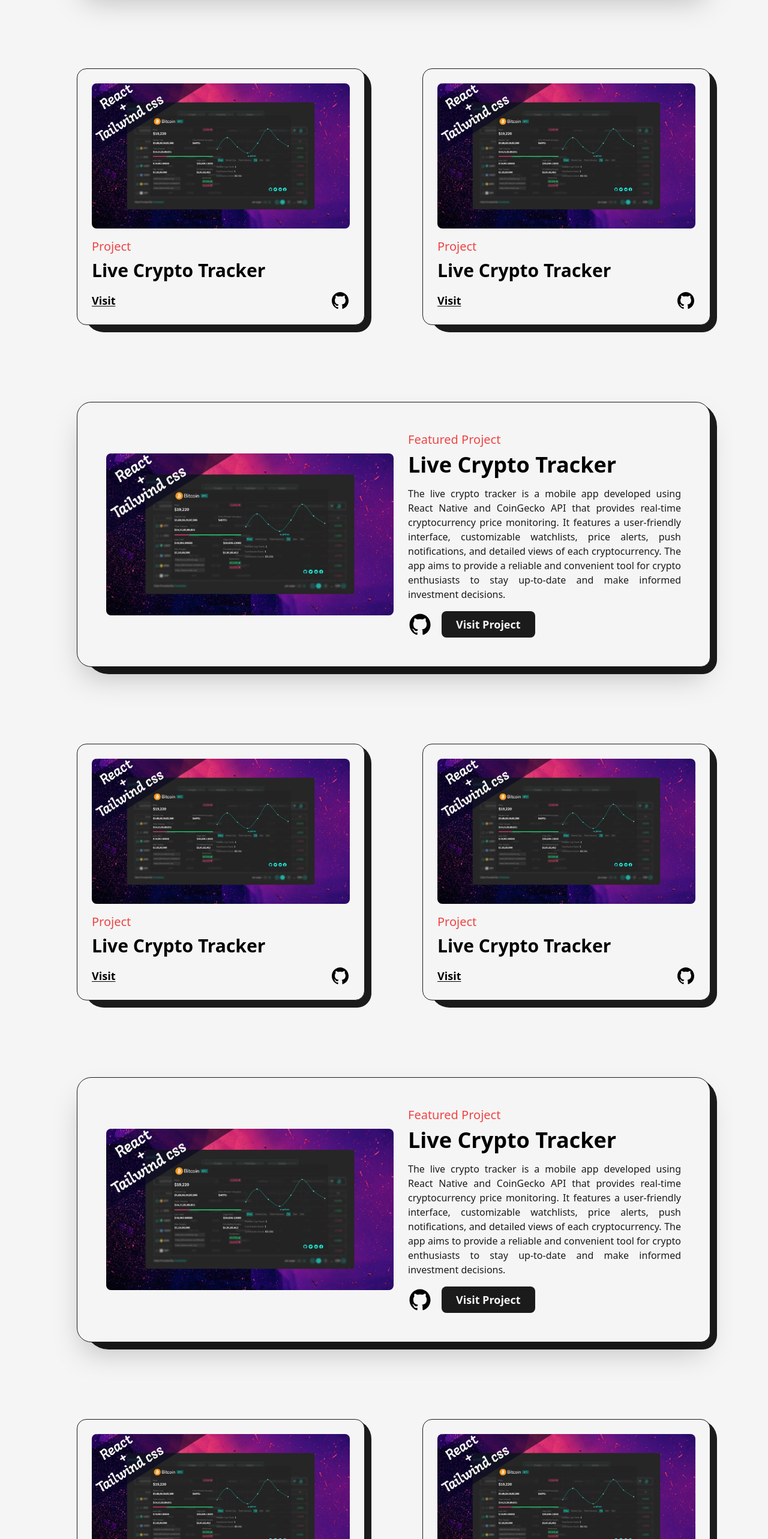
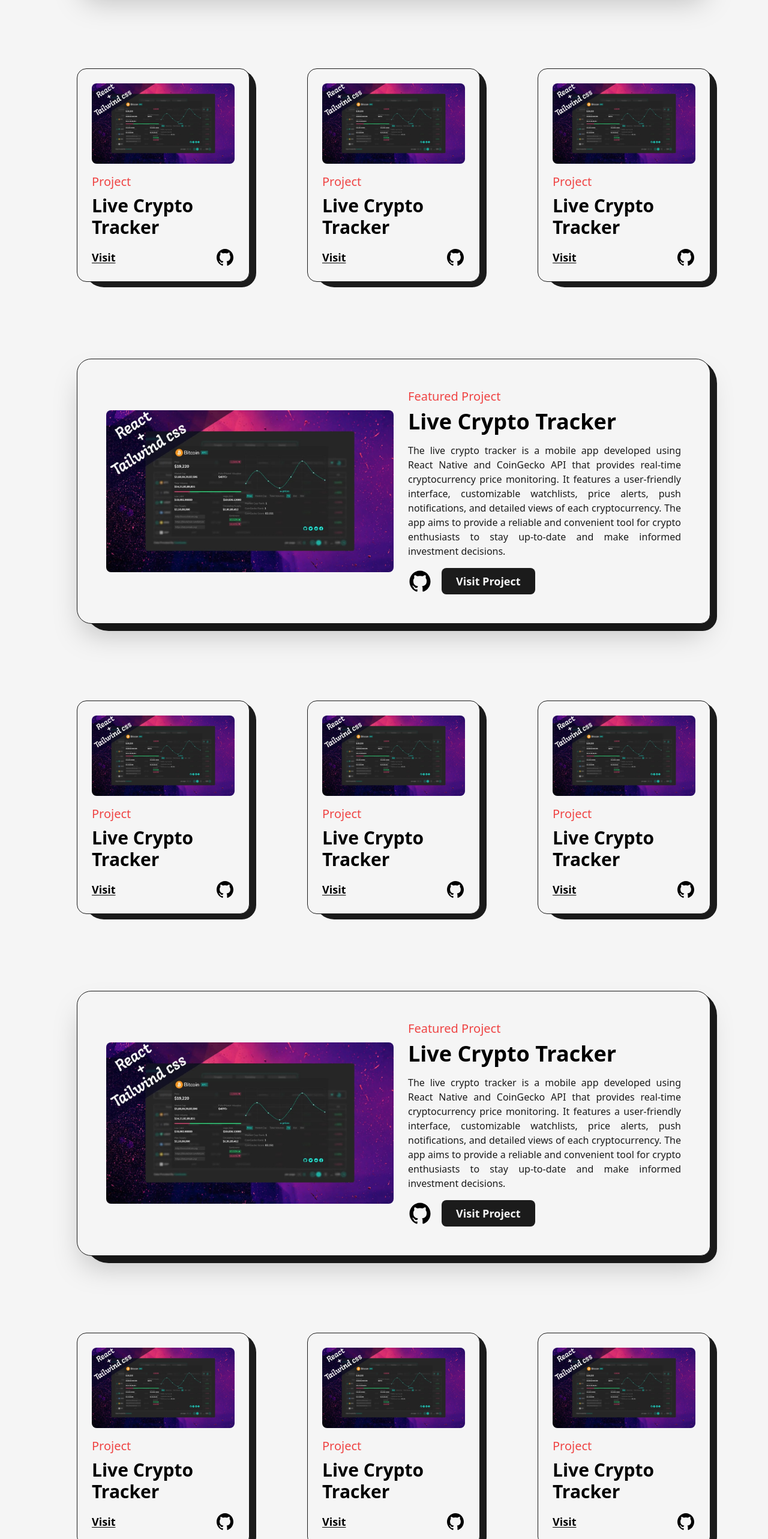
Before and after one commit to Madura-Prasad/Next.js-Portfolio, a Next.js app: page /projects in a window 1280 px wide. Shown: the part 880-3446 px from the top of the page at 60% size. Built offline with nearby package versions, Linux system fonts and the light colour scheme.

Commit message:
finish article page and update project img effect

```diff
--- /dev/null
+++ b/src/pages/articles.js
@@ -0,0 +1,53 @@
+import AnimatedText from "@/component/AnimatedText";
+import Layout from "@/component/Layout";
+import Head from "next/head";
+import { motion } from "framer-motion";
+import Link from "next/link";
+import React from "react";
+
+const Article = ({ title, date, link }) => {
+  return (
+    <motion.li
+      initial={{ y: 200 }}
+      whileInView={{ y: 0, transition: { duration: 0.5, ease: "easeInOut" } }}
+      viewport={{once:true}}
+      className="relative w-full p-4 py-6 my-4 rounded-xl flex items-center justify-between bg-light text-dark first:mt-0 border border-solid border-dark border-r-4 border-b-4
+    "
+    >
+      <Link href={link} target="_blank">
+        <h2 className="capitalize text-xl font-semibold hover:underline">
+          {title}
+        </h2>
+      </Link>
+      <span className="text-red-500 font-semibold pl-4">{date}</span>
+    </motion.li>
+  );
+};
+
+const articles = () => {
+  return (
+    <>
+      <Head>
+        <title>Madura Prasad | Articles page</title>
+        <meta name="description" content="Madura Prasad" />
+      </Head>
+      <main className="w-full mb-16 flex flex-col items-center justify-center overflow-hidden">
+        <Layout className="pt-16">
+          <AnimatedText
+            text="Collection of My Published Articles."
+            className="mb-16"
+          />
+          <ul>
+            <Article title="Test" date="Test" link="/" />
+
+            <Article title="Test" date="Test" link="/" />
+            <Article title="Test" date="Test" link="/" />
+            <Article title="Test" date="Test" link="/" />
+          </ul>
+        </Layout>
+      </main>
+    </>
+  );
+};
+
+export default articles;
--- a/src/pages/projects.js
+++ b/src/pages/projects.js
@@ -5,14 +5,21 @@ import Head from "next/head";
 import Image from "next/image";
 import Link from "next/link";
 import React from "react";
+import {motion} from "framer-motion";
 import Project1 from "../../public/images/projects/crypto-screener-cover-image.jpg";
+
+const FramerImage=motion(Image);
+
 
 const FeaturedProject = ({ type, title, summary, img, link, github }) => {
   return <article className="w-full flex
    items-center justify-between rounded-3xl border
     border-solid border-dark bg-light shadow-2xl p-12 relative rounded-br-2xl">
     <div className="absolute top-0 -right-3 -z-10 w-[100%] h-[103%] rounded-[2.5rem] bg-dark rounded-br-3xl" />
-    <Link className="w-1/2 cursor-pointer overflow-hidden rounded-lg" href={link} target="_blank"><Image src={img} alt={title} className="w-full h-auto"/></Link>
+    <Link className="w-1/2 cursor-pointer overflow-hidden rounded-lg" href={link} target="_blank"><FramerImage
+    whileHover={{scale:1.05}}
+      transition={{duration:0.2}}
+     src={img} alt={title} className="w-full h-auto"/></Link>
     <div className="w-1/2 flex flex-col items-start justify-between pl-6 ">
         <span className="text-red-500 font-medium text-xl">{type}</span>
         <Link className="hover:underline underline-offset-2" href={link} target="_blank"><h2 className="my-2 w-full text-left text-4xl font-bold">{title}</h2></Link>
@@ -25,11 +32,13 @@ const FeaturedProject = ({ type, title, summary, img, link, github }) => {
   </article>;
 };
 
-
 const Project = ({ type, title, img, link, github }) => {
     return <article className="w-full flex flex-col items-center justify-center rounded-2xl border border-solid border-dark bg-light p-6 relative">
         <div className="absolute top-0 -right-3 -z-10 w-[100%] h-[103%] rounded-[2rem] bg-dark rounded-br-3xl" />
-      <Link className="w-full cursor-pointer overflow-hidden rounded-lg" href={link} target="_blank"><Image src={img} alt={title} className="w-full h-auto"/></Link>
+      <Link className="w-full cursor-pointer overflow-hidden rounded-lg" href={link} target="_blank"><FramerImage
+      whileHover={{scale:1.05}}
+      transition={{duration:0.2}}
+       src={img} alt={title} className="w-full h-auto"/></Link>
       <div className="w-full flex flex-col items-start justify-between mt-4">
           <span className="text-red-500 font-medium text-xl">{type}</span>
           <Link className="hover:underline underline-offset-2" href={link} target="_blank"><h2 className="my-2 w-full text-left text-3xl font-bold">{title}</h2></Link>
@@ -68,7 +77,7 @@ const projects = () => {
 
             />
             </div>
-            <div className="col-span-6">
+            <div className="col-span-4">
                 <Project
                 title="Live Crypto Tracker"
                 img={Project1}
@@ -77,7 +86,16 @@ const projects = () => {
                 github="https://github.com/Madura-Prasad/Live-Crypto-Tracker.git"
                 />
             </div>
-            <div className="col-span-6">
+            <div className="col-span-4">
+            <Project
+                title="Live Crypto Tracker"
+                img={Project1}
+                link="https://github.com/Madura-Prasad/Live-Crypto-Tracker.git"
+                type="Project"
+                github="https://github.com/Madura-Prasad/Live-Crypto-Tracker.git"
+                />
+            </div>
+            <div className="col-span-4">
             <Project
                 title="Live Crypto Tracker"
                 img={Project1}
@@ -97,7 +115,7 @@ const projects = () => {
 
             />
             </div>
-            <div className="col-span-6">
+            <div className="col-span-4">
             <Project
                 title="Live Crypto Tracker"
                 img={Project1}
@@ -106,7 +124,16 @@ const projects = () => {
                 github="https://github.com/Madura-Prasad/Live-Crypto-Tracker.git"
                 />
             </div>
-            <div className="col-span-6">
+            <div className="col-span-4">
+            <Project
+                title="Live Crypto Tracker"
+                img={Project1}
+                link="https://github.com/Madura-Prasad/Live-Crypto-Tracker.git"
+                type="Project"
+                github="https://github.com/Madura-Prasad/Live-Crypto-Tracker.git"
+                />
+            </div>
+            <div className="col-span-4">
             <Project
                 title="Live Crypto Tracker"
                 img={Project1}
@@ -126,7 +153,7 @@ const projects = () => {
 
             />
             </div>
-            <div className="col-span-6">
+            <div className="col-span-4">
             <Project
                 title="Live Crypto Tracker"
                 img={Project1}
@@ -135,7 +162,16 @@ const projects = () => {
                 github="https://github.com/Madura-Prasad/Live-Crypto-Tracker.git"
                 />
             </div>
-            <div className="col-span-6">
+            <div className="col-span-4">
+            <Project
+                title="Live Crypto Tracker"
+                img={Project1}
+                link="https://github.com/Madura-Prasad/Live-Crypto-Tracker.git"
+                type="Project"
+                github="https://github.com/Madura-Prasad/Live-Crypto-Tracker.git"
+                />
+            </div>
+            <div className="col-span-4">
             <Project
                 title="Live Crypto Tracker"
                 img={Project1}
```
